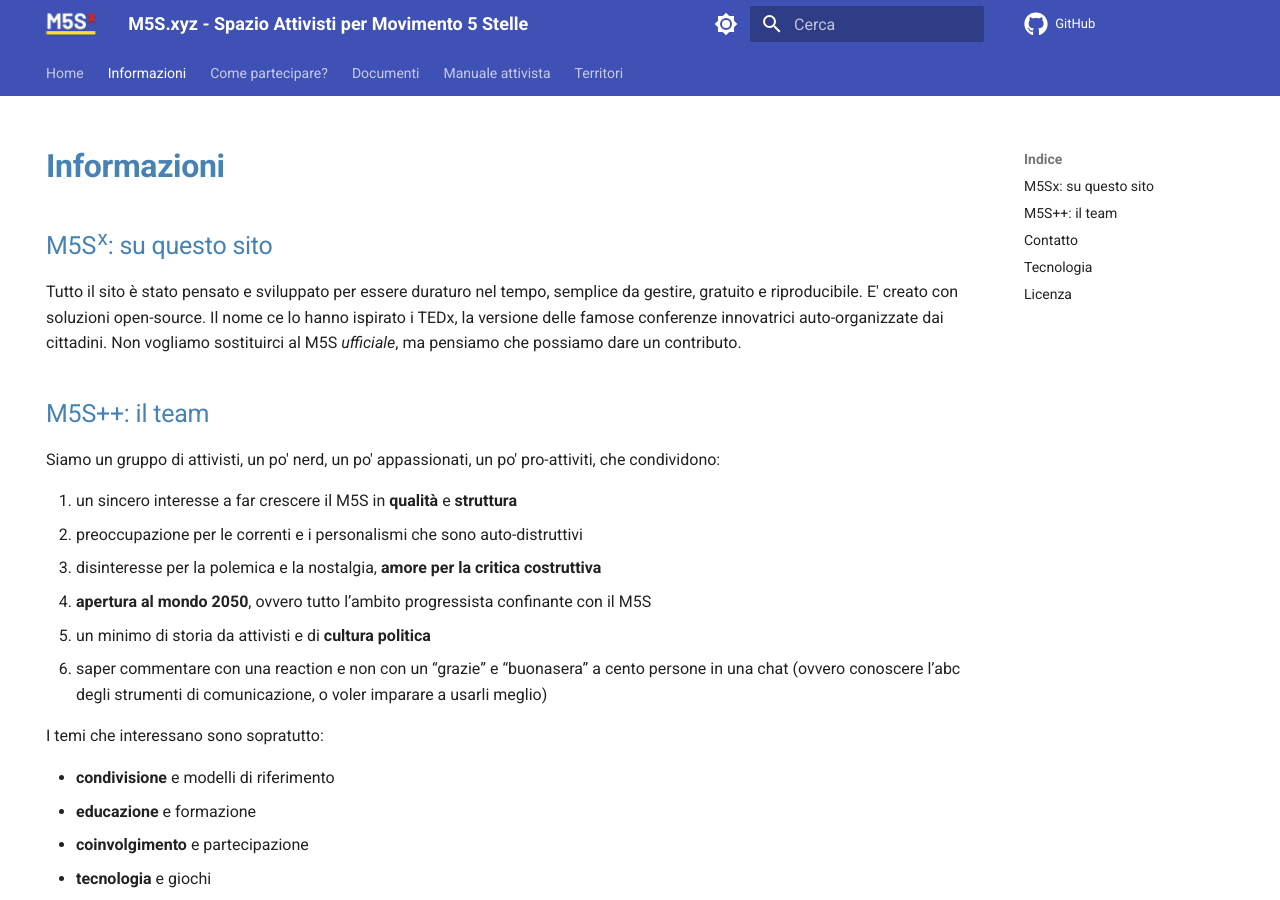
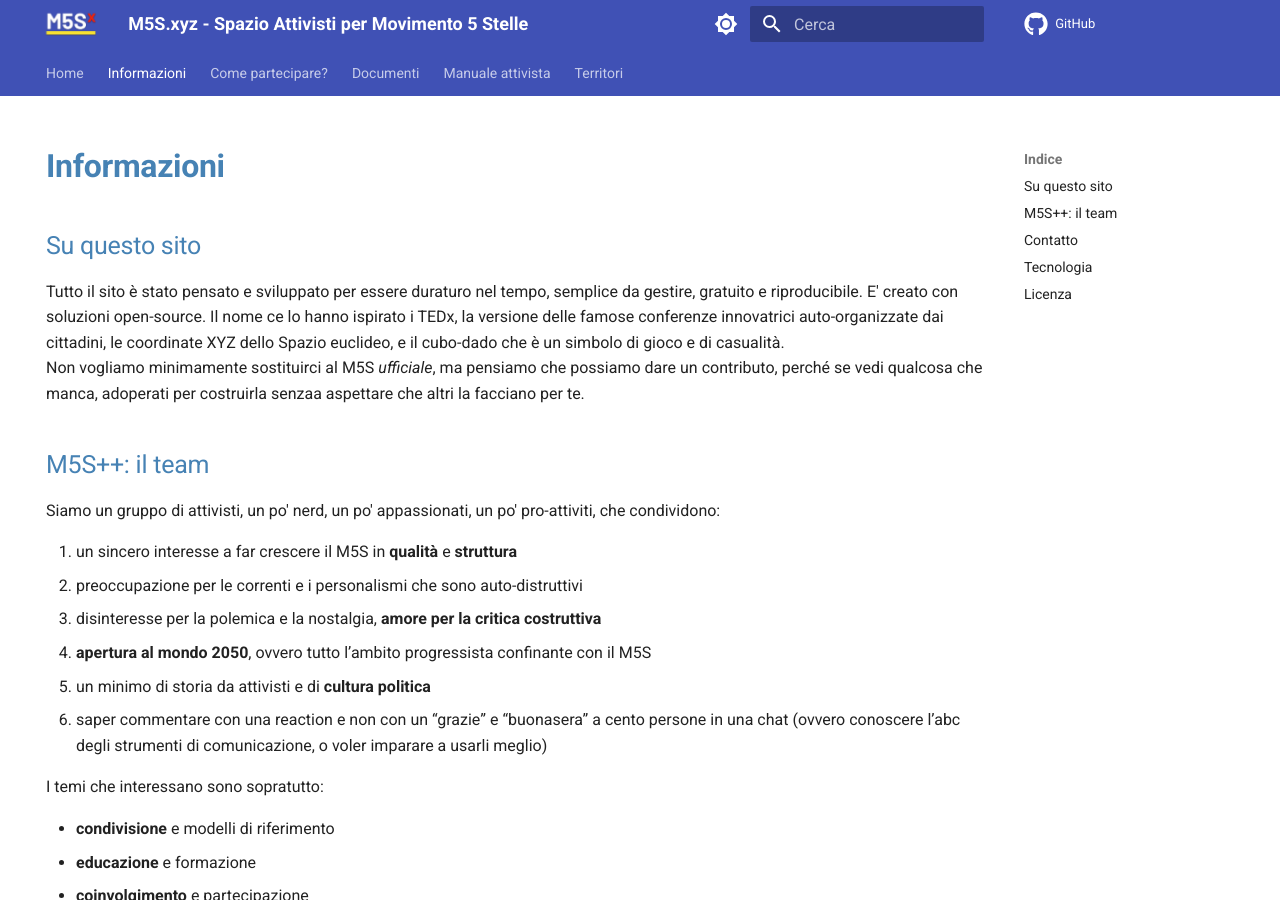
Before and after one commit to 2050x/2050x.github.io, an MkDocs documentation site: the page built from docs/about.md, in a window 1280 px wide and 900 px high. Built offline with MkDocs 1.6.1 and Material for MkDocs 9.7.7, drawn with Linux system fonts in a browser that asks for light colours; comment, search, counter and statistics services are not loaded.

Commit message:
site description

```diff
--- a/docs/about.md
+++ b/docs/about.md
@@ -4,9 +4,10 @@ hide:
 ---
 # Informazioni
 
-## M5S^x^: su questo sito
+## Su questo sito
 Tutto il sito è stato pensato e sviluppato per essere duraturo nel tempo, semplice da gestire, gratuito e riproducibile. E' creato con soluzioni open-source.
-Il nome ce lo hanno ispirato i TEDx, la versione delle famose conferenze innovatrici auto-organizzate dai cittadini. Non vogliamo sostituirci al M5S _ufficiale_, ma pensiamo che possiamo dare un contributo.
+Il nome ce lo hanno ispirato i TEDx, la versione delle famose conferenze innovatrici auto-organizzate dai cittadini, le coordinate XYZ dello Spazio euclideo, e il cubo-dado che è un simbolo di gioco e di casualità.
+Non vogliamo minimamente sostituirci al M5S _ufficiale_, ma pensiamo che possiamo dare un contributo, perché se vedi qualcosa che manca, adoperati per costruirla senzaa aspettare che altri la facciano per te.
 
 ## M5S++: il team
 Siamo un gruppo di attivisti, un po' nerd, un po' appassionati, un po' pro-attiviti, che condividono:
--- a/mkdocs.yml
+++ b/mkdocs.yml
@@ -1,7 +1,7 @@
 site_name: M5S.xyz - Spazio Attivisti per Movimento 5 Stelle
 site_url: https://m5s.xyz
 site_author: Stefano Cecere & M5S++
-site_description: pagine informative sul Movimento 5 Stelle create da Attivisti interessati a miglorare il mondo.
+site_description: uno spazio degli attivisti per gli attivisti del Movimento 5 Stelle con informazioni, risorse e giochi formativi.
 
 copyright: <a href="/about">Sito Open Source e Creative Commons creato dal team M5S++.</a>
 
```
